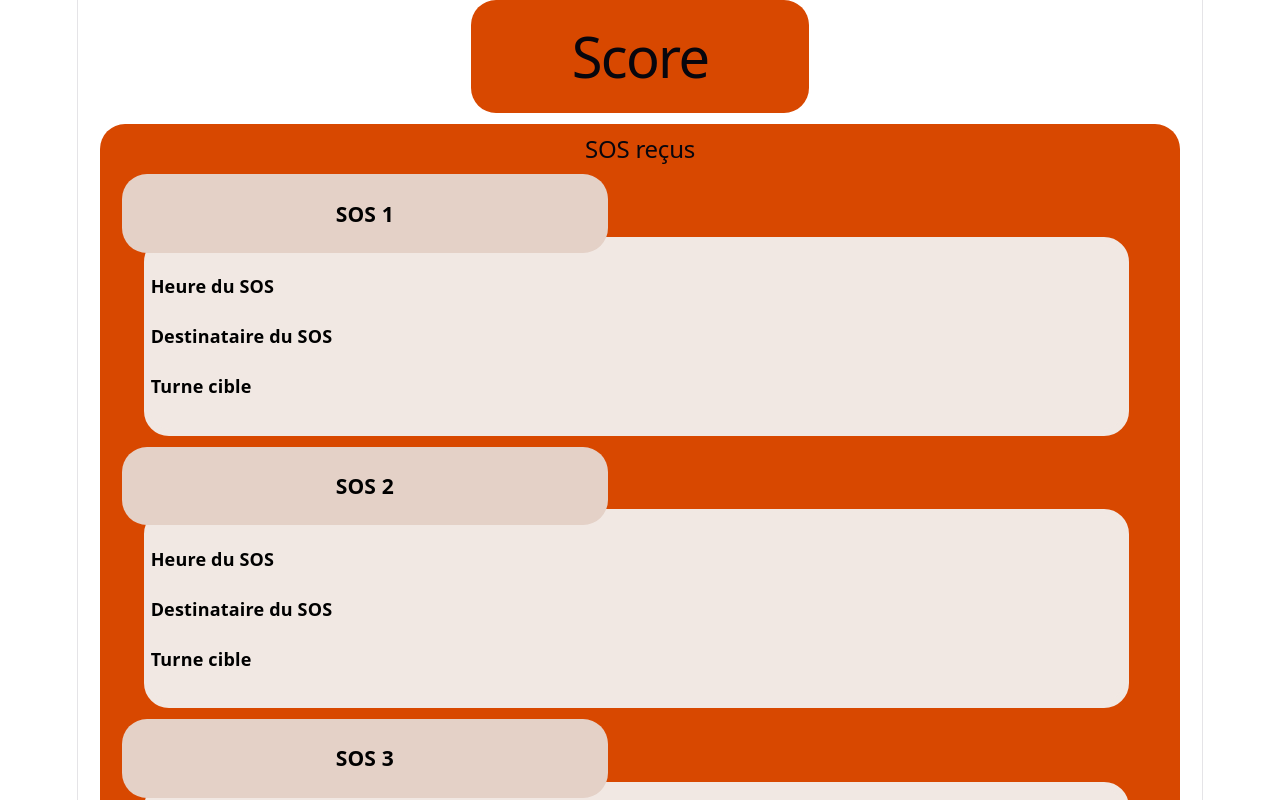
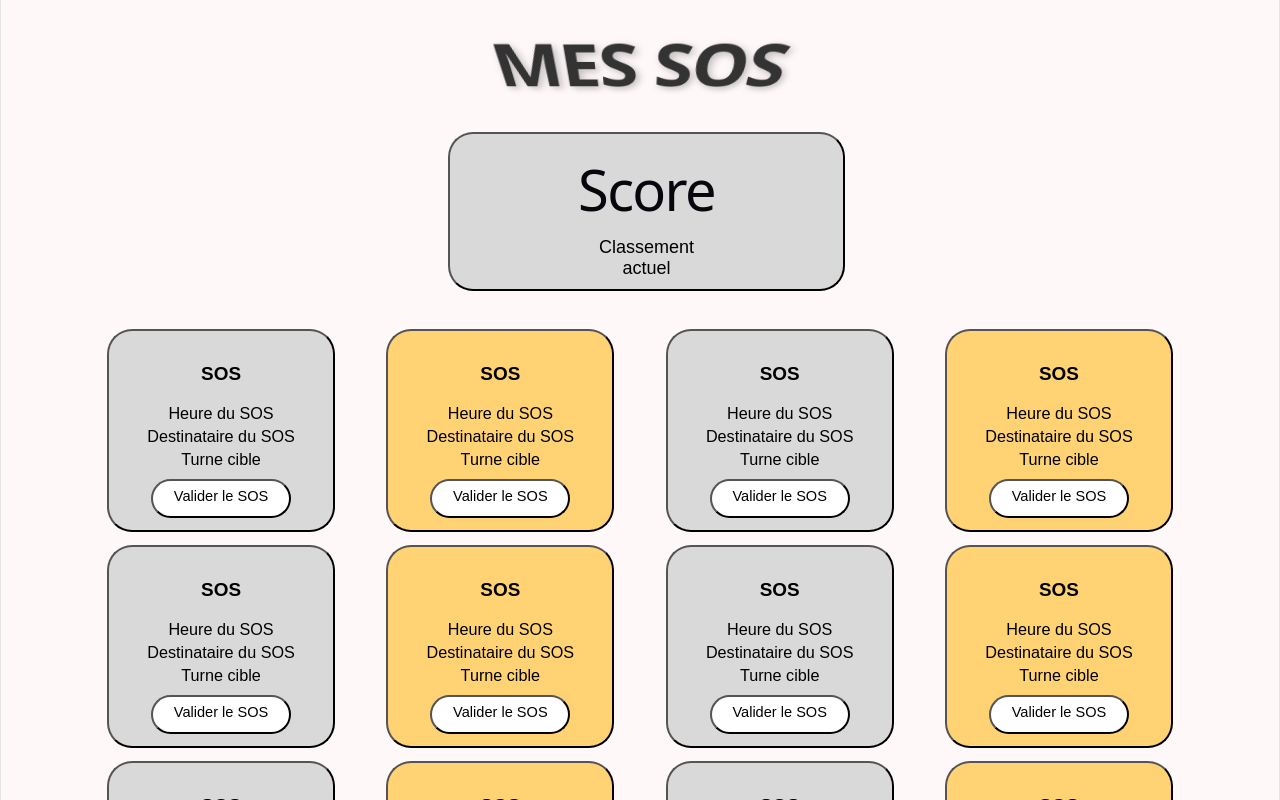
Before and after one commit to ruth-mlmb/WEB, a React app: page / in a window 1280 px wide. Shown: the top 800 px of the page. Built offline with nearby package versions, Linux system fonts and the light colour scheme; the HTML template or start-up script is replaced by a standard one.

Commit message:
Page1 un peu moins moche

```diff
--- a/src/Page1.jsx
+++ b/src/Page1.jsx
@@ -1,94 +1,167 @@
 import styled from 'styled-components';
+import { createGlobalStyle } from "styled-components";
 
-const MyStyle = styled.h3`
-  padding: 1% 0%;
-  background-color: #d84800;
-  color: white;
-  border-radius: 25px;
-  text-align: center;
-  font-size: 100%;
-  margin: 0% 35% 0%;
+const GlobalStyle = createGlobalStyle`
+  *, *::before, *::after {
+    box-sizing: border-box;
+  }
+
+  html, body, #root {
+    margin: 0;
+    padding: 0;
+    min-height: 100%;
+    width: 100%;
+    overflow-x: hidden;
+  }
 `;
 
-const StyleSOSs = styled.h3`
-  padding: 1% 0%;
-  background-color: #d84800;
-  color: white;
-  border-radius: 25px;
-  text-align: center;
-  font-size: 100%;
-  margin: 1% 2% 0%;
+const StylePage = styled.div`
+  background-color: #fff8f8;
+  min-height: 100vh;
+  width: 100%;
+  margin: 0;
+  padding: 0;
 `;
 
-const StyleSOS = styled.h3`
-  padding: 0.5% 0%;
-  background-color: #e4d1c7;
+const StyleTitre = styled.h1`
+  font-size: 400%;
+  font-weight: 900;
+  letter-spacing: 5%;
+  text-align: center;
+  color: #333;
+  margin: 4% 0% 3%;
+
+  text-shadow: 3px 3px 8px rgba(0,0,0,0.25);
+
+  display: inline-block;
+  transform: perspective(300px) rotateX(-35deg);
+`;
+
+const StyleScore = styled.button`
+  padding: 0.5% 10%;
+  background-color: #d9d9d9;
   color: black;
   border-radius: 25px;
   text-align: center;
   font-size: 100%;
-  width: 45%;
-  margin: 1% 2% 0%;
-  position: relative;
-  z-index: 2;
+  margin: 1% 35% 2%;
 `;
 
-const StyleSpeSOS = styled.h3`
-  padding: 0.5% 0%;
-  background-color: #f1e8e3;
+const StyleSOS = styled.button`
+  padding: 1% 3%;
   color: black;
   border-radius: 25px;
-  text-align: left;
-  font-size: 100%;
-  width: 90%;
-  margin: -1.5% 4% 0%;
-  border: 7px solid #f1e8e3;
-  position: relative;
-  z-index: 1;
-  }
+  text-align: center;
+  font-size: 90%;
+  margin: 1% 2% 0%;
 `;
 
-function SOS (props) {
+const SOS1 = styled(StyleSOS)`
+  background-color: #d9d9d9;
+`
+
+const SOS2 = styled(StyleSOS)`
+  background-color: #ffd374;
+`
+const StyleValid = styled.button`
+  padding: 5% 14%;
+  color: black;
+  border-radius: 25px;
+  text-align: center;
+  font-size: 90%;
+  margin: 4% 2% 0%;
+  background-color: #ffffff;
+`;
+
+function Valid() {
+  const clicked = () => {
+    alert("Clicked!");
+  }
+
   return (
-        <>
-        <StyleSOS>
-            <h3>SOS {props.num}</h3>
-        </StyleSOS>
-        <StyleSpeSOS>
-            <h4>Heure du SOS</h4>
-            <h4>Destinataire du SOS</h4>
-            <h4>Turne cible</h4>
-        </StyleSpeSOS>
-        </>
+    <p onClick={clicked}>Valider le SOS</p>
   );
 }
 
-function MenuSOS () {
+function SOS () {
     return (
         <>
-        <h2>SOS reçus</h2>
-        <SOS num = "1" />
-        <SOS num = "2" />
-        <SOS num = "3" />
+            <h3>SOS</h3>
+            <p>Heure du SOS</p>
+            <p>Destinataire du SOS</p>
+            <p>Turne cible</p>
+            <StyleValid>
+                <Valid />
+            </StyleValid>
         </>
     );
 }
 
 function Score () {
     return (
+        <>
           <h1>Score</h1>
+          <p>Classement actuel</p>
+        </>
     );
 }
 
 function PageCDP () {
     return (
         <>
-        <MyStyle>
+            <GlobalStyle />
+            <StylePage>
+                <StyleTitre>
+                    <p>MES SOS</p>
+                </StyleTitre>
+                <StyleScore>
                     <Score />
-        </MyStyle>
-        <StyleSOSs>
-            <MenuSOS />
-        </StyleSOSs>
+                </StyleScore>
+                <>
+                <SOS1>
+                    <SOS />
+                </SOS1>
+                <SOS2>
+                    <SOS />
+                </SOS2>
+                <SOS1>
+                    <SOS />
+                </SOS1>
+                <SOS2>
+                    <SOS />
+                </SOS2>
+                <SOS1>
+                    <SOS />
+                </SOS1>
+                <SOS2>
+                    <SOS />
+                </SOS2>
+                <SOS1>
+                    <SOS />
+                </SOS1>
+                <SOS2>
+                    <SOS />
+                </SOS2>
+                <SOS1>
+                    <SOS />
+                </SOS1>
+                <SOS2>
+                    <SOS />
+                </SOS2>
+                <SOS1>
+                    <SOS />
+                </SOS1>
+                <SOS2>
+                    <SOS />
+                </SOS2>
+                <SOS1>
+                    <SOS />
+                </SOS1>
+                <SOS2>
+                    <SOS />
+                </SOS2>
+                </>
+            </StylePage>
         </>
     );
 }
--- a/src/index.css
+++ b/src/index.css
@@ -76,10 +76,10 @@ h2 {
 h1 {
   font-size: 56px;
   letter-spacing: -1.68px;
-  margin: 32px 0;
+  margin: 10px 0;
   @media (max-width: 1024px) {
     font-size: 36px;
-    margin: 20px 0;
+    margin: 10px 0;
   }
 }
 h2 {
@@ -92,7 +92,7 @@ h2 {
   }
 }
 p {
-  margin: 0;
+  margin: 0 0 4px;
 }
 
 code,
--- a/src/main.jsx
+++ b/src/main.jsx
@@ -5,7 +5,5 @@ import App from './App.jsx'
 import PageCDP from './Page1.jsx';
 
 createRoot(document.getElementById('root')).render(
-  <StrictMode>
-    <PageCDP />
-  </StrictMode>,
+    <PageCDP />,
 )
```
Lines whose indentation alone changed are shown as unchanged.
